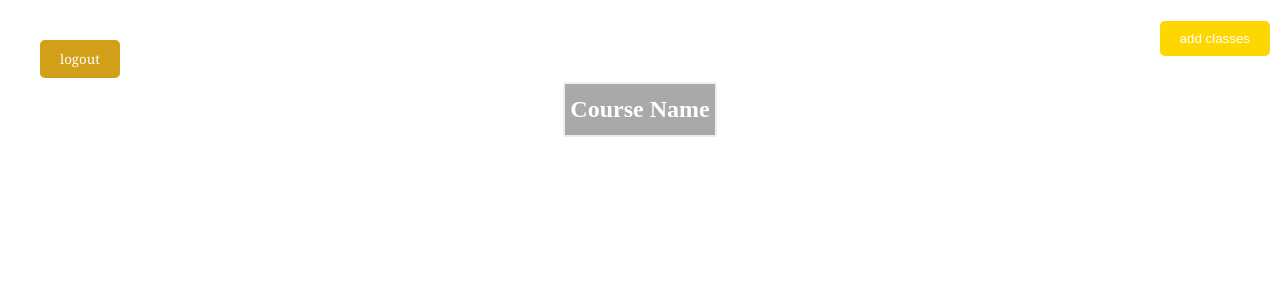
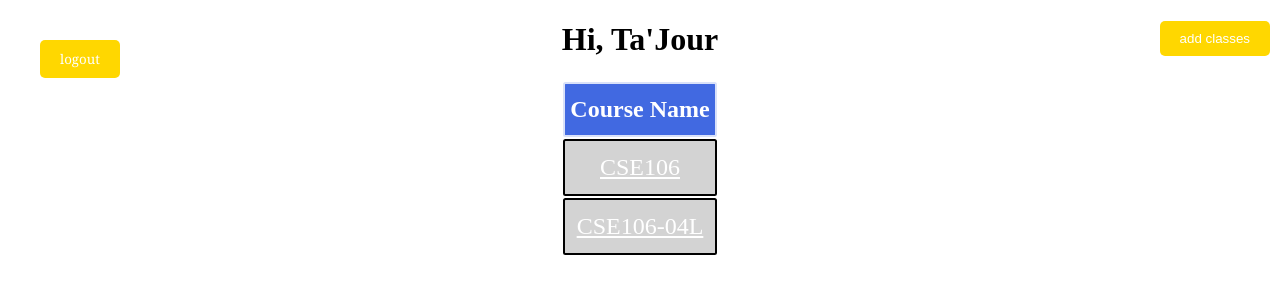
Before and after one commit to noobcodebot/CSE-106-final-project, a Flask app: page /user/1 in a window 1280 px wide. Shown: the top 300 px of the page. Run offline with Flask 2, Linux system fonts and the light colour scheme; a user stored in the database is signed in; data comes from the database, SQL or seed files in the repository.

Commit message:
Made text visible with recent changes

```diff
--- a/static/css/style.css
+++ b/static/css/style.css
@@ -16,7 +16,7 @@
 }
 
 .logout-button{
-    background-color: rgb(210,159,25);;
+    background-color: gold;
     color: white;
     cursor: pointer;
     text-align: center;
@@ -111,7 +111,7 @@ div.display {
     padding-right: 5px;
     text-align: center;
     border: 2px rgba(255,255,255,0.8) solid;
-    background-color: darkgray;
+    background-color: royalblue;
     color: white;
     border-radius: 2.5px;
     font-size: 24px;
@@ -123,9 +123,8 @@ div.display {
     padding-left: 5px;
     padding-right: 5px;
     text-align: center;
-    border: 2px rgba(255,255,255,0.8) solid;
-
-    color: white;
+    border: 2px black solid;
+    background-color: lightgray;
     border-radius: 2.5px;
     font-size: 24px;
 }
--- a/templates/user_page.html
+++ b/templates/user_page.html
@@ -12,7 +12,7 @@
     <button type="submit" class="logout-button">logout</button>
 </form>
 
-<h1 class="center" style="color: white">
+<h1 class="center" style="color: black">
     Hi, {{name}}
 </h1>
 <div class="display">
```
